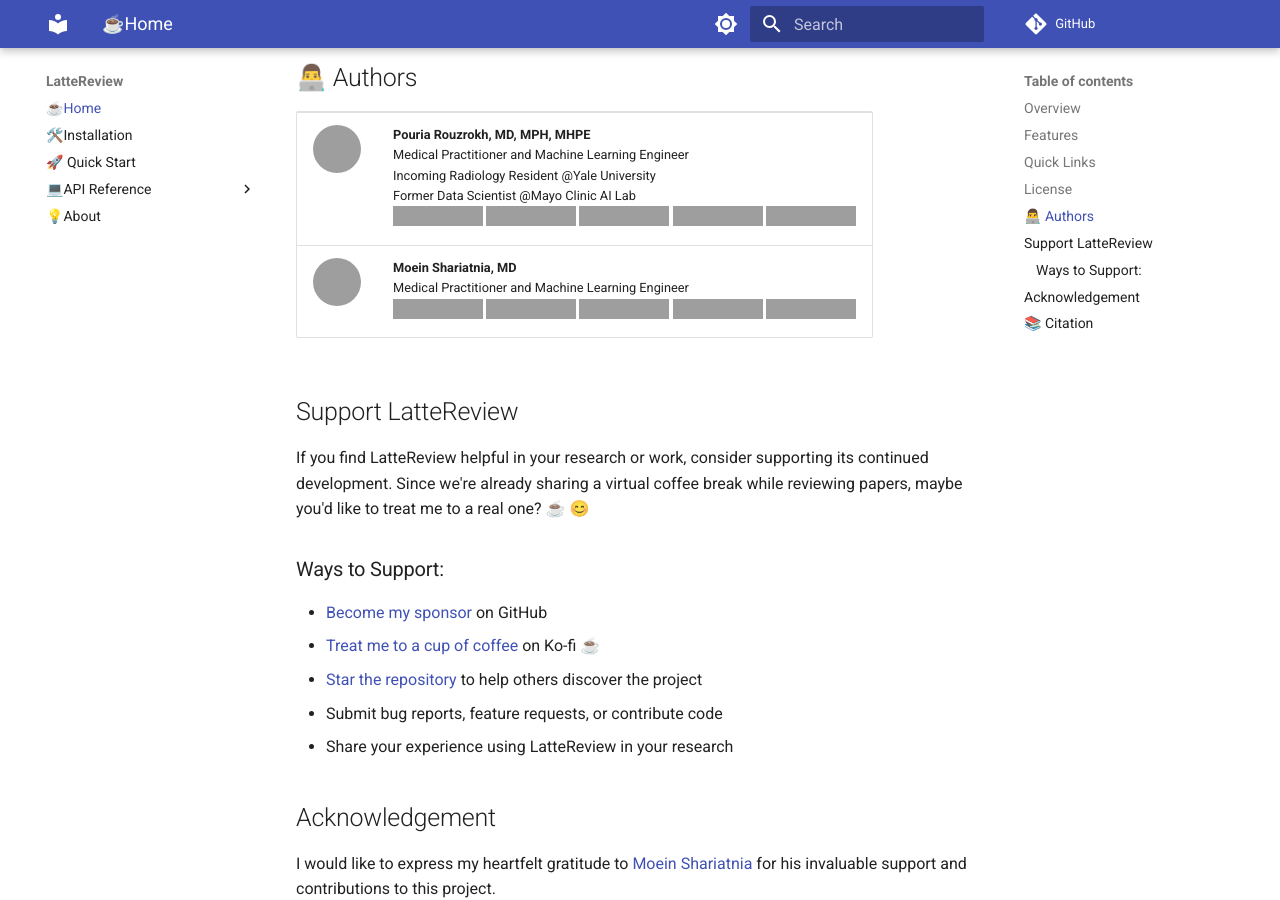
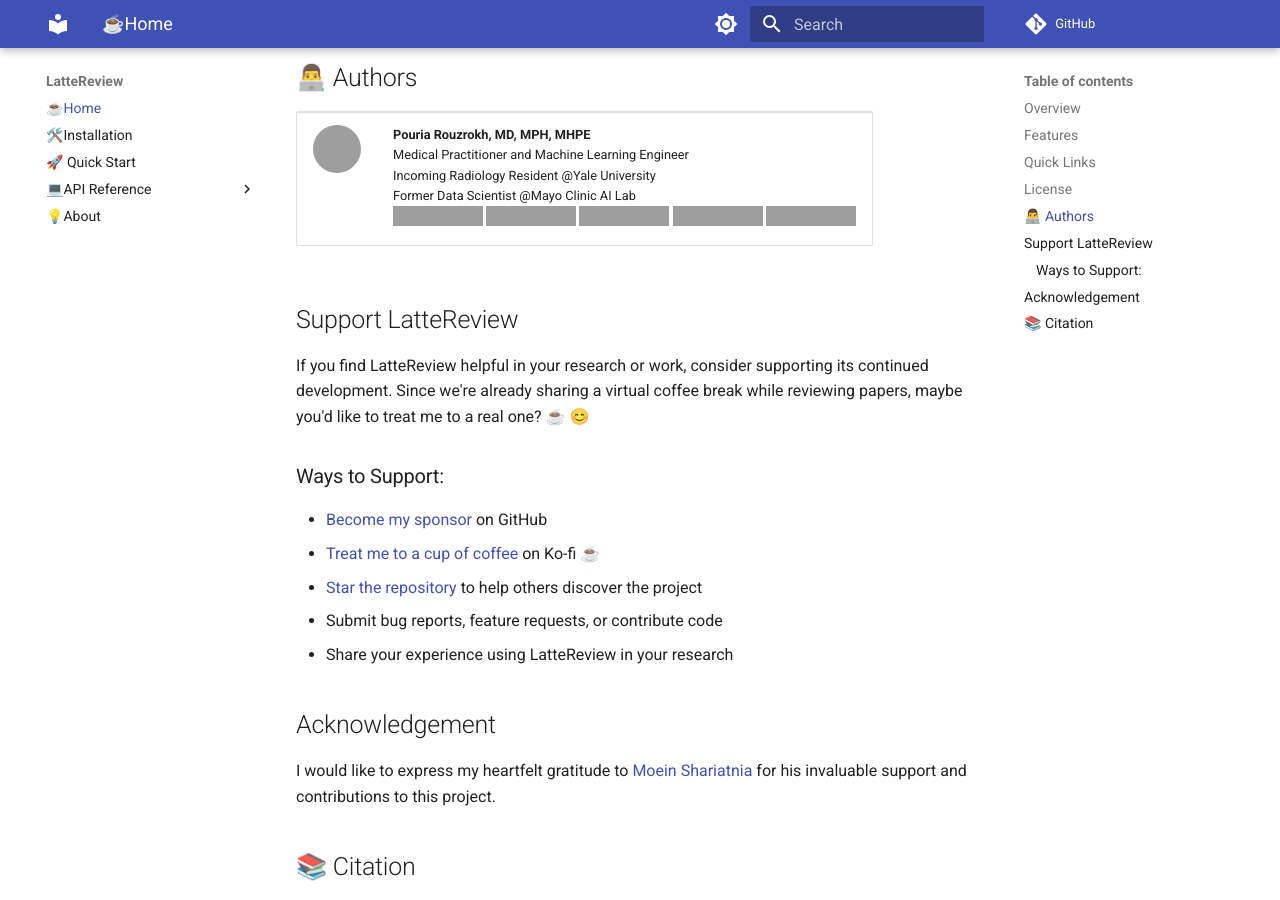
Before and after one commit to kevinchung58/LatteReview, an MkDocs documentation site: the page built from docs/index.md, in a window 1280 px wide and 900 px high, scrolled down 1789 px. Built offline with MkDocs 1.6.1 and Material for MkDocs 9.7.7, drawn with Linux system fonts in a browser that asks for light colours; comment, search, counter and statistics services are not loaded; grey boxes are pictures that could not be loaded.

Commit message:
updated the readme

```diff
--- a/docs/index.md
+++ b/docs/index.md
@@ -74,31 +74,6 @@
 </a>
 </td>
 </tr>
-
-<tr>
-<td style="width: 80px;">
-<img src="https://github.com/moein-shariatnia.png?size=80" alt="Moein Shariatnia" style="border-radius: 50%;" />
-</td>
-<td>
-<strong>Moein Shariatnia, MD</strong><br>
-Medical Practitioner and Machine Learning Engineer<br>
-<a href="https://x.com/MoeinShariatnia">
-  <img src="https://img.shields.io/twitter/follow/MoeinShariatnia?style=social" alt="Twitter Follow" />
-</a>
-<a href="https://www.linkedin.com/in/moein-shariatnia">
-  <img src="https://img.shields.io/badge/LinkedIn-Connect-blue" alt="LinkedIn" />
-</a>
-<a href="https://scholar.google.com/citations?user=YLHsTOUAAAAJ&hl=en">
-  <img src="https://img.shields.io/badge/Google%20Scholar-Profile-green" alt="Google Scholar" />
-</a>
-<a href="https://github.com/moein-shariatnia">
-  <img src="https://img.shields.io/badge/GitHub-Profile-black" alt="GitHub" />
-</a>
-<a href="mailto:moein.shariatnia@gmail.com">
-  <img src="https://img.shields.io/badge/Email-Contact-red" alt="Email" />
-</a>
-</td>
-</tr>
 </table>
 
 ## Support LatteReview
```
